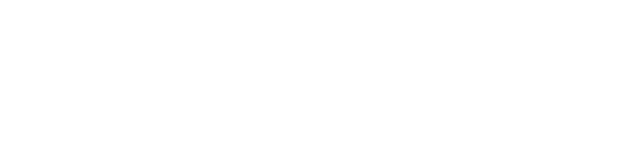
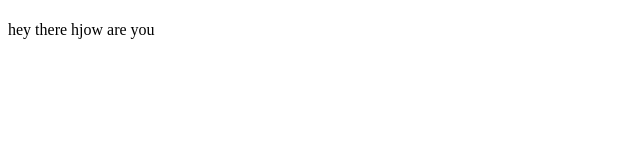
Before and after one commit to avidal100/example, a plain HTML site: page index.html in a window 1280 px wide. Shown: the whole page, without its empty margins (0-640 px from the left). Drawn offline with Linux system fonts and the light colour scheme.

Commit message:
we changed things

```diff
--- a/index.html
+++ b/index.html
@@ -8,5 +8,6 @@
     <h1>
     </h1>
     <p></p>
+    hey there hjow are you
   </body>
 </html>
--- a/styles.css
+++ b/styles.css
@@ -1,3 +1,4 @@
 body{
-  margin: 25px;
+  padding: inherit;
+  text-shadow: 4;
 }
```
